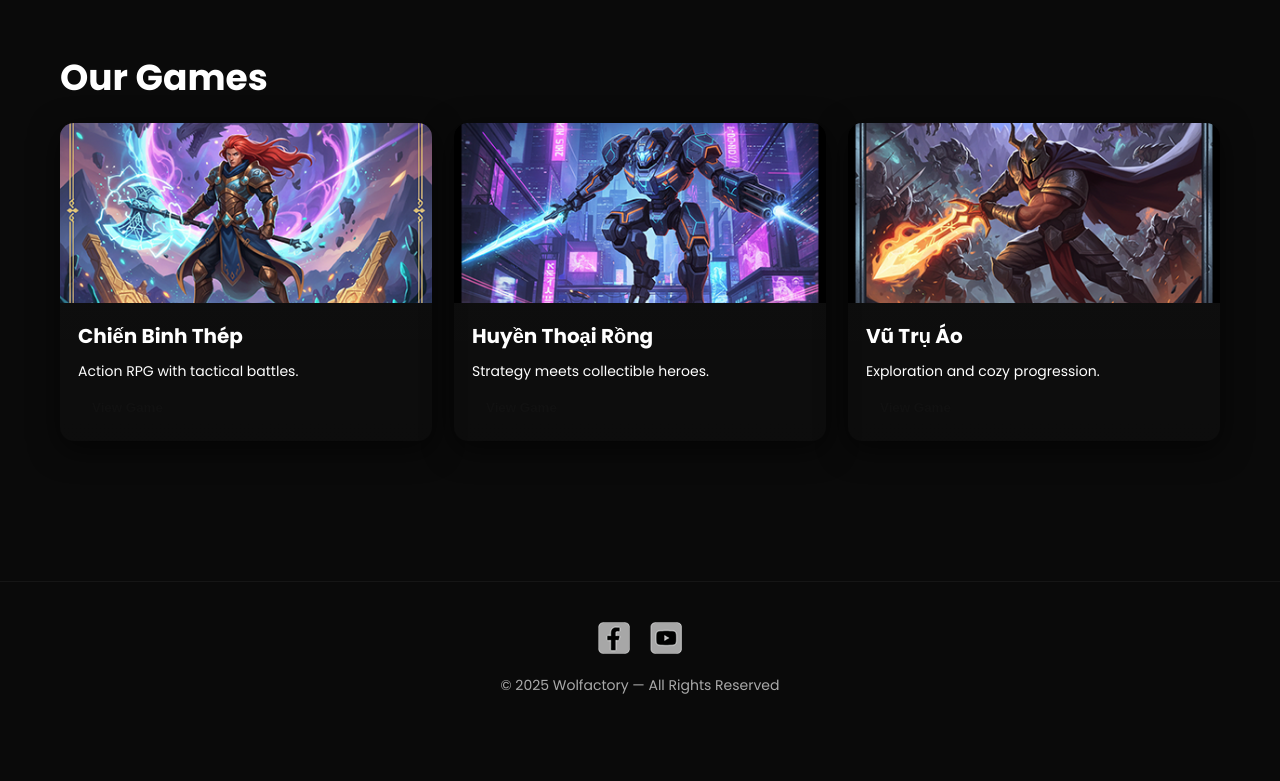
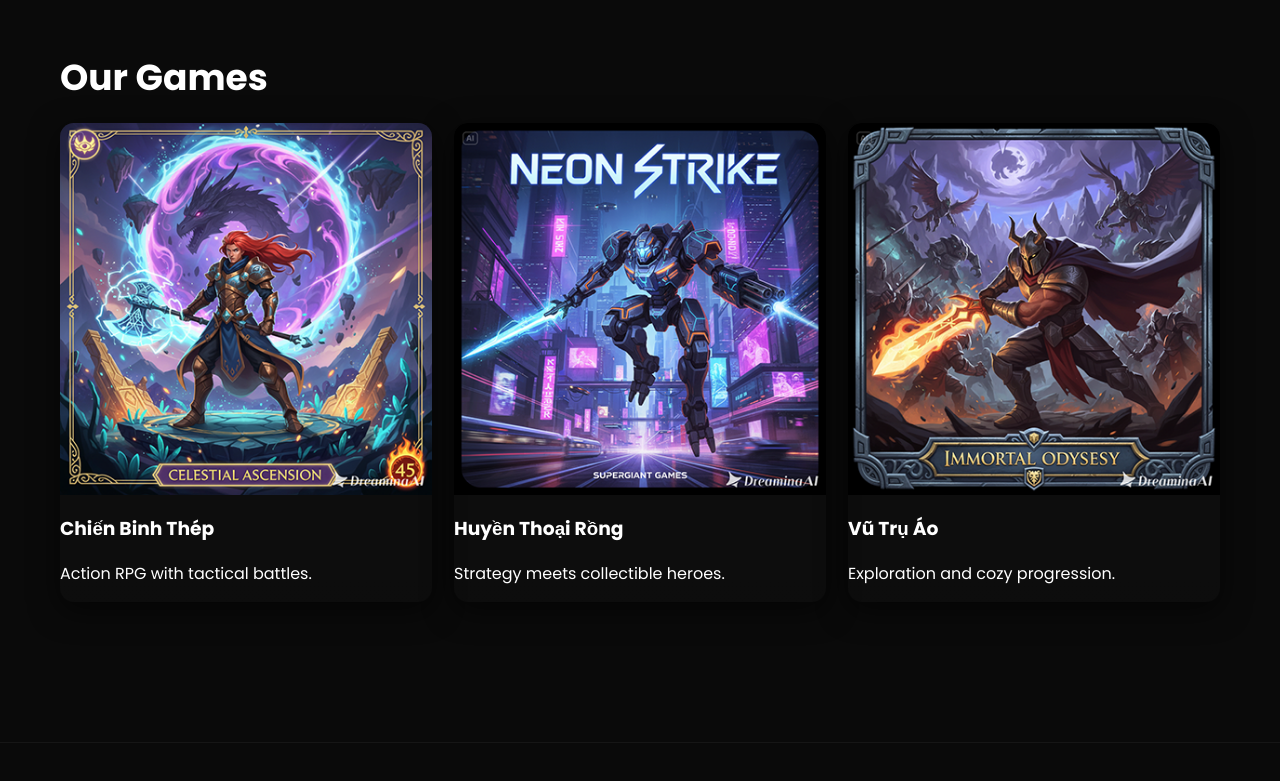
Before and after one commit to phamthang87/wolfactory, a Next.js app: page / in a window 1280 px wide. Shown: the part 720-1501 px from the top of the page. Before the commit the page ends 1470 px from the top, so only its background shows below. Built offline with nearby package versions, Linux system fonts and the light colour scheme.

Commit message:
Update GameCard.js

```diff
--- a/components/GameCard.js
+++ b/components/GameCard.js
@@ -1,18 +1,16 @@
-// components/GameCard.js
+import Link from "next/link";
 import styles from "../styles/GameCard.module.css";
-import Image from "next/image";
 
-export default function GameCard({ img = "/resources/game1.png", title = "Untitled", desc = "" }) {
+export default function GameCard({ id, img, title, desc }) {
   return (
-    <article className={styles.card}>
-      <div className={styles.media}>
-        <Image src={img} alt={title} layout="fill" objectFit="cover" />
+    <Link href={`/games/${id}`} className={styles.cardLink}>
+      <div className={styles.card}>
+        <img src={img} alt={title} className={styles.image} />
+        <div className={styles.info}>
+          <h3 className={styles.title}>{title}</h3>
+          <p className={styles.desc}>{desc}</p>
+        </div>
       </div>
-      <div className={styles.body}>
-        <h3>{title}</h3>
-        <p>{desc}</p>
-        <button className={styles.cta}>View Game</button>
-      </div>
-    </article>
+    </Link>
   );
 }
```
